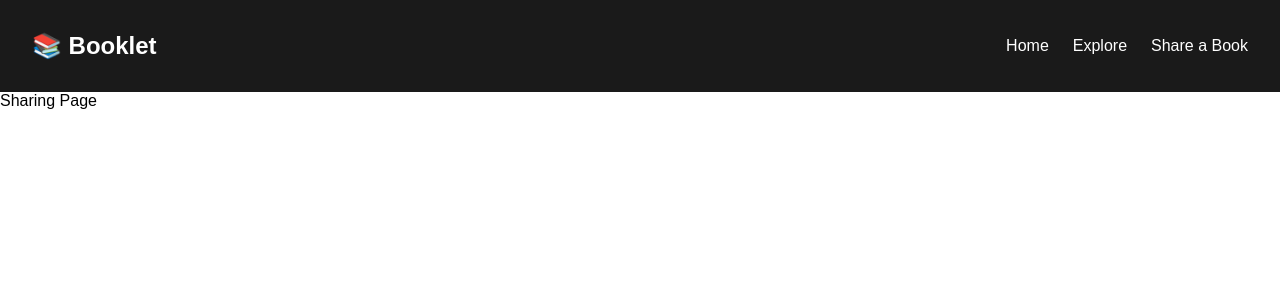
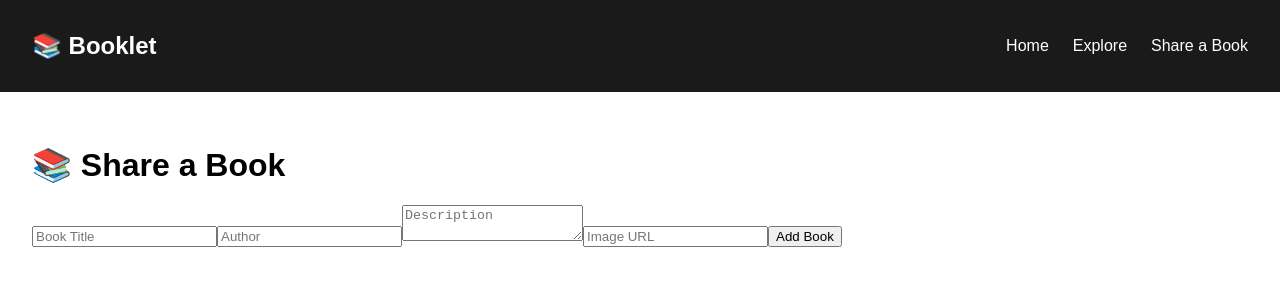
Before and after one commit to Taytaytron/booklet-demo1, a Next.js app: page /sharing in a window 1280 px wide. Shown: the top 300 px of the page. Built offline with nearby package versions, Linux system fonts and the light colour scheme.

Commit message:
Update sharing.js

```diff
--- a/pages/sharing.js
+++ b/pages/sharing.js
@@ -1 +1,55 @@
-export default function Sharing() { return <div>Sharing Page</div>; }
+import { useState } from 'react';
+
+export default function SharingPage() {
+  const [form, setForm] = useState({
+    title: '',
+    author: '',
+    description: '',
+    image: ''
+  });
+
+  const [books, setBooks] = useState([]);
+
+  const handleChange = (e) => {
+    setForm({ ...form, [e.target.name]: e.target.value });
+  };
+
+  const handleSubmit = (e) => {
+    e.preventDefault();
+    if (!form.title || !form.author) return alert("Kitap adı ve yazar zorunlu!");
+
+    setBooks([...books, { ...form, id: books.length + 1 }]);
+    setForm({ title: '', author: '', description: '', image: '' });
+  };
+
+  return (
+    <div style={{ padding: '2rem', fontFamily: 'Arial' }}>
+      <h1>📚 Share a Book</h1>
+
+      <form onSubmit={handleSubmit} style={{ marginBottom: '2rem' }}>
+        <input type="text" name="title" placeholder="Book Title" value={form.title} onChange={handleChange} required />
+        <input type="text" name="author" placeholder="Author" value={form.author} onChange={handleChange} required />
+        <textarea name="description" placeholder="Description" value={form.description} onChange={handleChange} />
+        <input type="text" name="image" placeholder="Image URL" value={form.image} onChange={handleChange} />
+        <button type="submit">Add Book</button>
+      </form>
+
+      {books.length > 0 && (
+        <div style={{ display: 'flex', gap: '1rem', flexWrap: 'wrap' }}>
+          {books.map((book) => (
+            <div key={book.id} style={{
+              border: '1px solid #ccc',
+              padding: '1rem',
+              maxWidth: '200px'
+            }}>
+              {book.image && <img src={book.image} alt={book.title} style={{ width: '100%' }} />}
+              <h3>{book.title}</h3>
+              <p><em>{book.author}</em></p>
+              <p style={{ fontSize: '0.8rem' }}>{book.description}</p>
+            </div>
+          ))}
+        </div>
+      )}
+    </div>
+  );
+}
```
